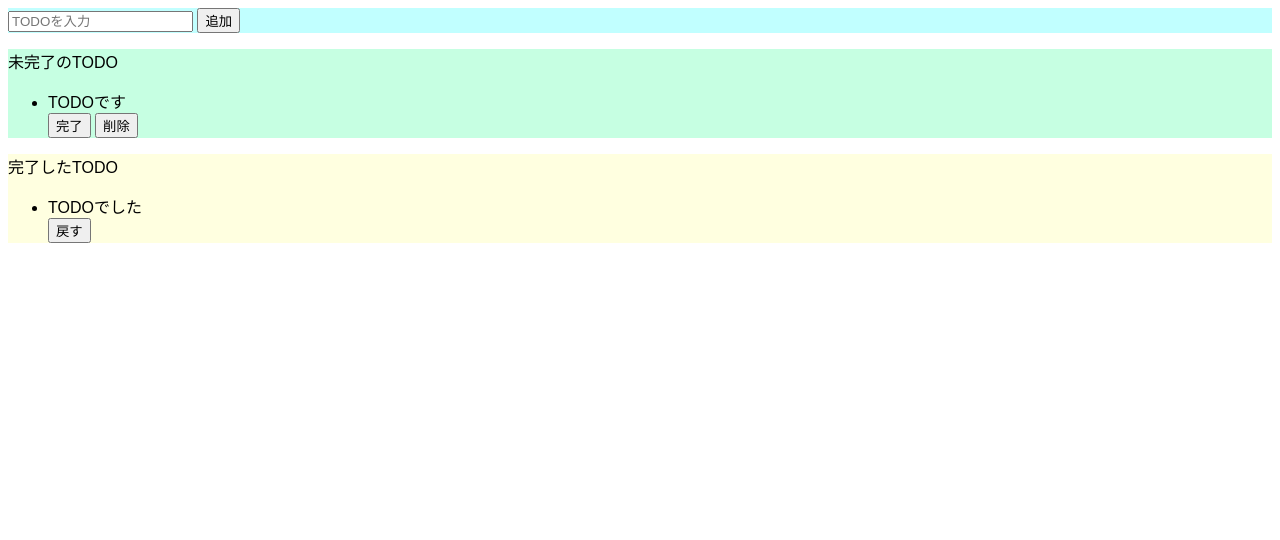
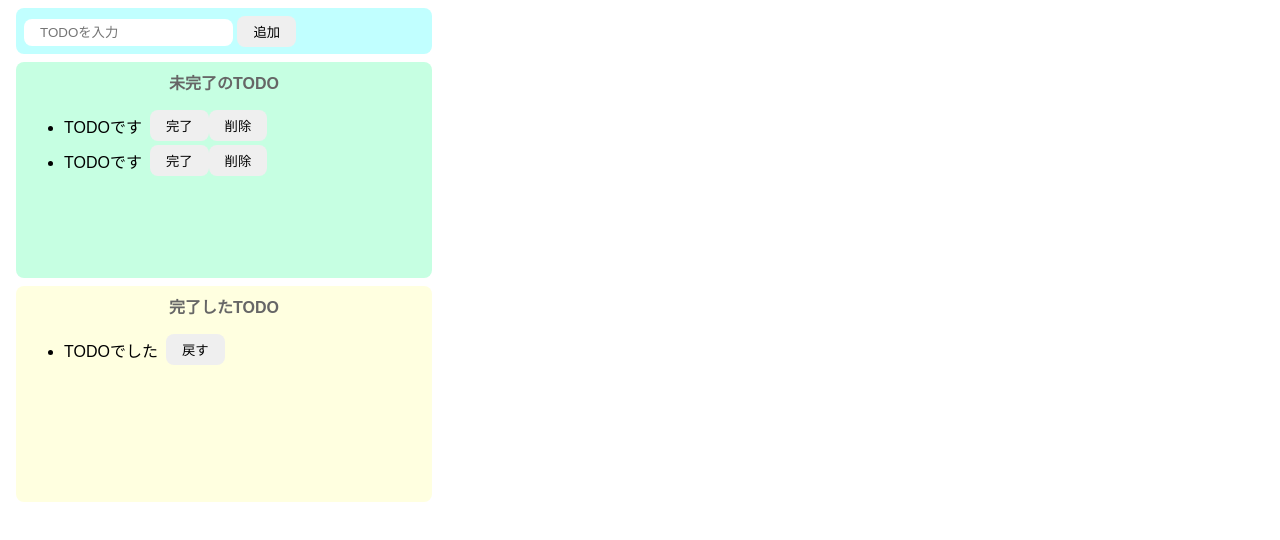
Before and after one commit to yuya-kambayashi/todo-js, a website built with Parcel: page index.html in a window 1280 px wide. Built offline with nearby package versions, Linux system fonts and the light colour scheme.

Commit message:
edit css

```diff
--- a/index.html
+++ b/index.html
@@ -11,9 +11,14 @@
       <button>追加</button>
     </div>
     <div class="imcomplete-area">
-      <p>未完了のTODO</p>
+      <p class="title">未完了のTODO</p>
       <ul>
-        <div>
+        <div class="list-row">
+          <li>TODOです</li>
+          <button>完了</button>
+          <button>削除</button>
+        </div>
+        <div class="list-row">
           <li>TODOです</li>
           <button>完了</button>
           <button>削除</button>
@@ -21,9 +26,9 @@
       </ul>
     </div>
     <div class="complete-area">
-      <p>完了したTODO</p>
+      <p class="title">完了したTODO</p>
       <ul>
-        <div>
+        <div class="list-row">
           <li>TODOでした</li>
           <button>戻す</button>
         </div>
--- a/src/styles.css
+++ b/src/styles.css
@@ -2,14 +2,65 @@ body {
   font-family: sans-serif;
 }
 
+input {
+  border-radius: 8px;
+  border: none;
+  padding: 6px 16px;
+  outline: none;
+}
+
+button {
+  border-radius: 8px;
+  border: none;
+  padding: 6px 16px;
+}
+
+button:hover {
+  background-color: #ff7fff;
+  color: #fff;
+  cursor: pointer;
+}
+
+li {
+  margin-right: 8px;
+}
+
 .input-area {
   background-color: #c1ffff;
+  width: 400px;
+  height: 30px;
+  padding: 8px;
+  margin: 8px;
+  border-radius: 8px;
 }
 
 .imcomplete-area {
   background-color: #c6ffe2;
+  width: 400px;
+  min-height: 200px;
+  padding: 8px;
+  margin: 8px;
+  border-radius: 8px;
 }
 
 .complete-area {
   background-color: #ffffe0;
+  width: 400px;
+  min-height: 200px;
+  padding: 8px;
+  margin: 8px;
+  border-radius: 8px;
 }
+
+.title {
+  text-align: center;
+  margin-top: 0;
+  font-weight: bold;
+  color: #666;
+}
+
+.list-row {
+  display: flex;
+  align-items: center;
+  padding-bottom: 4px;
+}
```
